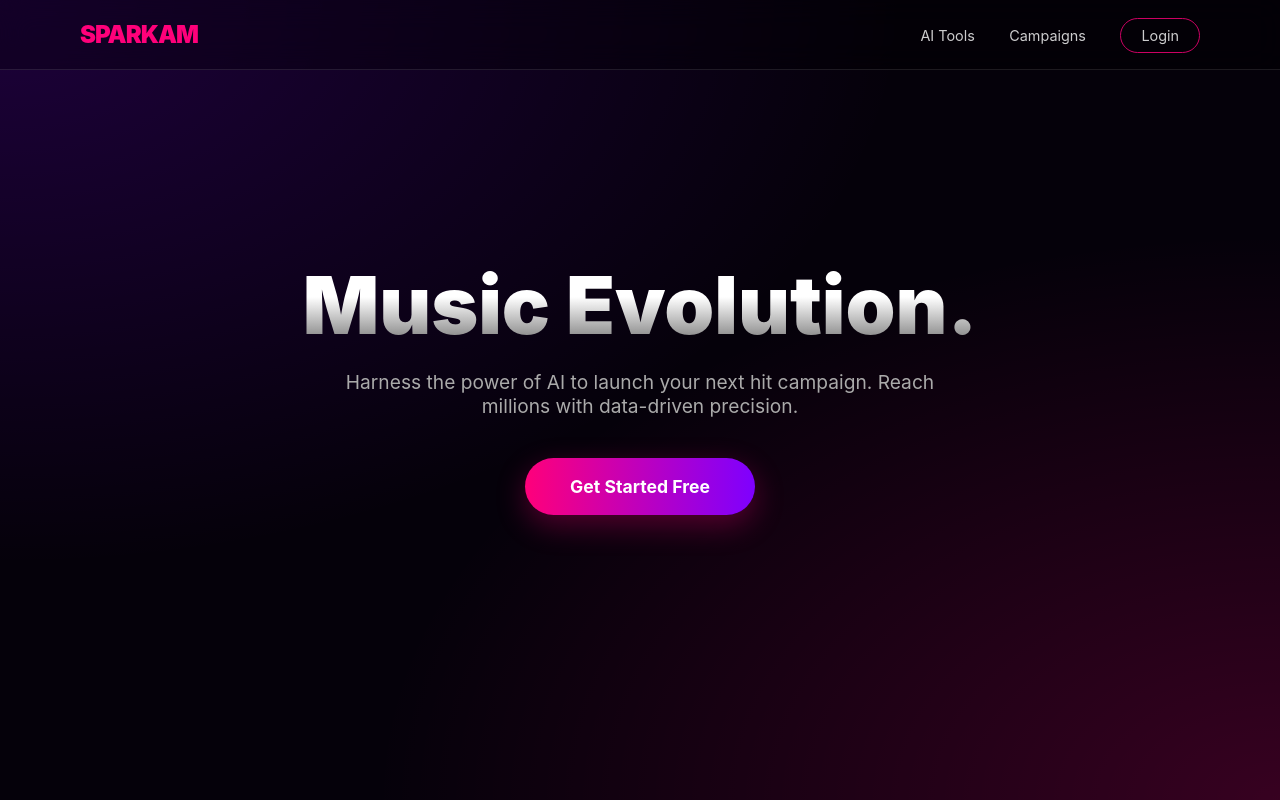
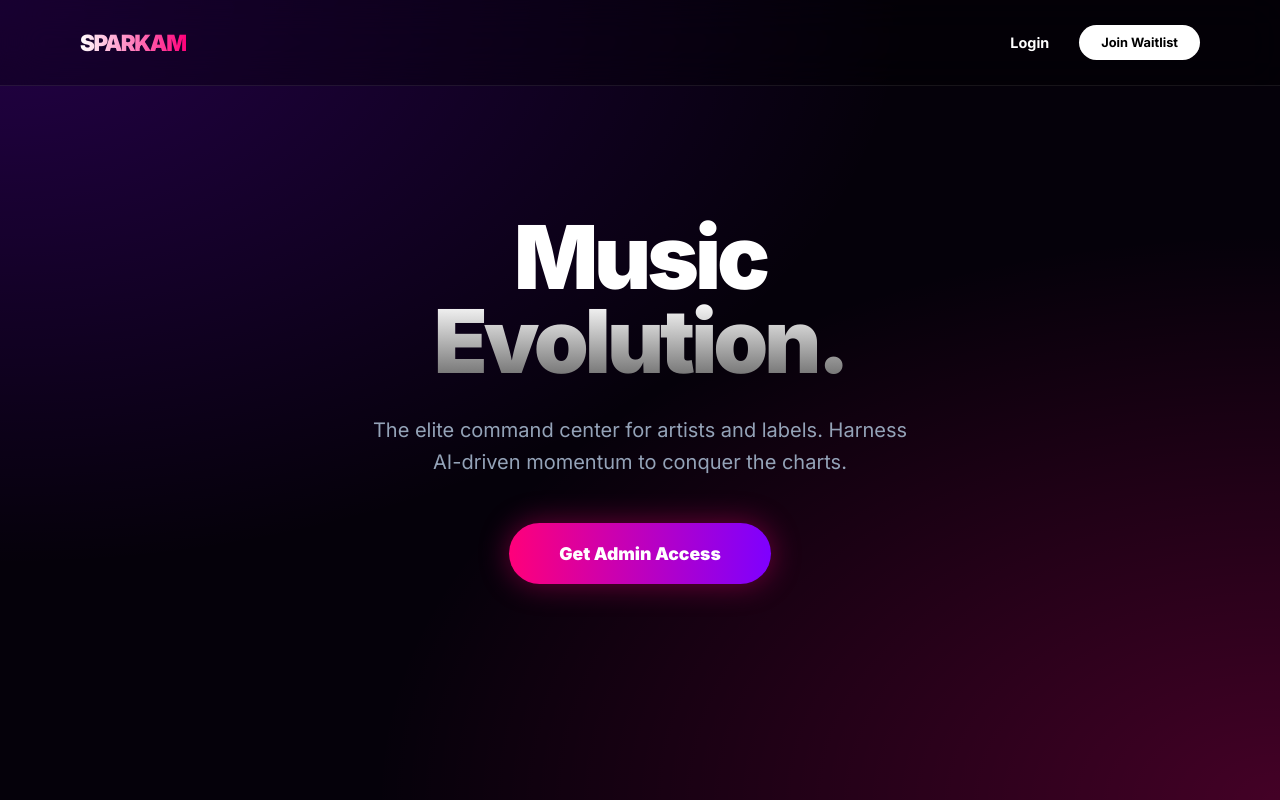
Before and after one commit to renovateafrica234-debug/Sparkam, a plain HTML site: page index.html in a window 1280 px wide. Drawn offline with Linux system fonts and the light colour scheme.

Commit message:
Update index.html

```diff
--- a/index.html
+++ b/index.html
@@ -4,6 +4,7 @@
     <meta charset="UTF-8">
     <meta name="viewport" content="width=device-width, initial-scale=1.0">
     <title>Sparkam | The Future of Music</title>
+    <link href="https://fonts.googleapis.com/css2?family=Inter:wght@400;700;900&display=swap" rel="stylesheet">
     <style>
         :root {
             --bg: #05010a;
@@ -16,82 +17,87 @@
             padding: 0;
             background-color: var(--bg);
             color: white;
-            font-family: 'Inter', -apple-system, sans-serif;
+            font-family: 'Inter', sans-serif; /* Fixed the font issue */
             overflow-x: hidden;
-            /* The "Aurora" effect from your demo */
+            /* The "Aurora" effect from your demo link */
             background-image:
-                radial-gradient(at 0% 0%, rgba(126, 0, 255, 0.2) 0px, transparent 50%),
-                radial-gradient(at 100% 100%, rgba(255, 0, 122, 0.2) 0px, transparent 50%);
+                radial-gradient(at 0% 0%, rgba(126, 0, 255, 0.25) 0px, transparent 50%),
+                radial-gradient(at 100% 100%, rgba(255, 0, 122, 0.25) 0px, transparent 50%);
             height: 100vh;
         }
 
-        /* Glass Navigation Bar */
+        /* Glass Navigation Bar - Fixed to be see-through like the demo */
         nav {
             display: flex;
             justify-content: space-between;
             align-items: center;
-            padding: 20px 80px;
-            backdrop-filter: blur(15px);
+            padding: 25px 80px;
+            backdrop-filter: blur(20px); /* This adds the "Glass" look */
+            -webkit-backdrop-filter: blur(20px);
             background: rgba(0, 0, 0, 0.3);
-            border-bottom: 1px solid rgba(255, 255, 255, 0.1);
+            border-bottom: 1px solid rgba(255, 255, 255, 0.08);
+            position: fixed;
+            top: 0;
+            width: 100%;
+            box-sizing: border-box;
+            z-index: 1000;
         }
 
-        .logo { font-size: 1.5rem; font-weight: 900; color: var(--accent); letter-spacing: -1px; }
+        .logo {
+            font-size: 1.4rem;
+            font-weight: 900;
+            letter-spacing: -1.5px;
+            background: linear-gradient(to right, #fff, var(--accent));
+            -webkit-background-clip: text;
+            -webkit-text-fill-color: transparent;
+        }
 
-        .nav-links a {
-            color: white;
-            text-decoration: none;
-            margin-left: 30px;
-            font-size: 0.9rem;
-            opacity: 0.8;
-            transition: 0.3s;
-        }
-        .nav-links a:hover { opacity: 1; color: var(--accent); }
-
-        /* Hero Section - Centered content like the demo */
+        /* Hero Section - Centered and Bold */
         .hero {
             display: flex;
             flex-direction: column;
             justify-content: center;
             align-items: center;
             text-align: center;
-            height: 80vh;
+            height: 100vh;
             padding: 0 20px;
         }
 
         h1 {
-            font-size: 5rem;
+            font-size: 5.5rem; /* Bigger size like the Kimi demo */
             font-weight: 900;
             margin: 0;
-            line-height: 1;
-            background: linear-gradient(to bottom, #ffffff 40%, #777777 100%);
+            line-height: 0.95;
+            letter-spacing: -4px;
+            background: linear-gradient(to bottom, #ffffff 50%, #666666 100%);
             -webkit-background-clip: text;
             -webkit-text-fill-color: transparent;
         }
 
         p {
-            font-size: 1.2rem;
-            color: #aaa;
-            max-width: 600px;
-            margin: 25px 0 40px 0;
+            font-size: 1.25rem;
+            color: #94a3b8;
+            max-width: 550px;
+            margin: 30px 0 45px 0;
+            line-height: 1.6;
         }
 
-        /* Glowing Button */
+        /* The Neon Button from the demo */
         .btn-main {
             background: linear-gradient(90deg, var(--accent), var(--purple));
             color: white;
-            padding: 18px 45px;
-            border-radius: 50px;
+            padding: 20px 50px;
+            border-radius: 100px;
             text-decoration: none;
-            font-weight: bold;
+            font-weight: 800;
             font-size: 1.1rem;
-            box-shadow: 0 10px 30px rgba(255, 0, 122, 0.3);
-            transition: 0.3s;
+            box-shadow: 0 0 30px rgba(255, 0, 122, 0.4);
+            transition: 0.4s cubic-bezier(0.175, 0.885, 0.32, 1.275);
         }
 
         .btn-main:hover {
-            transform: translateY(-3px);
-            box-shadow: 0 15px 40px rgba(255, 0, 122, 0.5);
+            transform: scale(1.05);
+            box-shadow: 0 0 50px rgba(255, 0, 122, 0.7);
         }
     </style>
 </head>
@@ -99,17 +105,16 @@
 
     <nav>
         <div class="logo">SPARKAM</div>
-        <div class="nav-links">
-            <a href="#">AI Tools</a>
-            <a href="#">Campaigns</a>
-            <a href="dashboard.html" style="border: 1px solid var(--accent); padding: 8px 20px; border-radius: 20px;">Login</a>
+        <div style="display:flex; gap: 30px; align-items:center;">
+            <a href="dashboard.html" style="color:white; text-decoration:none; font-size: 0.9rem; font-weight:600;">Login</a>
+            <a href="dashboard.html" style="background:white; color:black; padding: 10px 22px; border-radius: 50px; text-decoration:none; font-weight:bold; font-size: 0.8rem;">Join Waitlist</a>
         </div>
     </nav>
 
     <section class="hero">
-        <h1>Music Evolution.</h1>
-        <p>Harness the power of AI to launch your next hit campaign. Reach millions with data-driven precision.</p>
-        <a href="dashboard.html" class="btn-main">Get Started Free</a>
+        <h1>Music<br>Evolution.</h1>
+        <p>The elite command center for artists and labels. Harness AI-driven momentum to conquer the charts.</p>
+        <a href="dashboard.html" class="btn-main">Get Admin Access</a>
     </section>
 
 </body>
```
